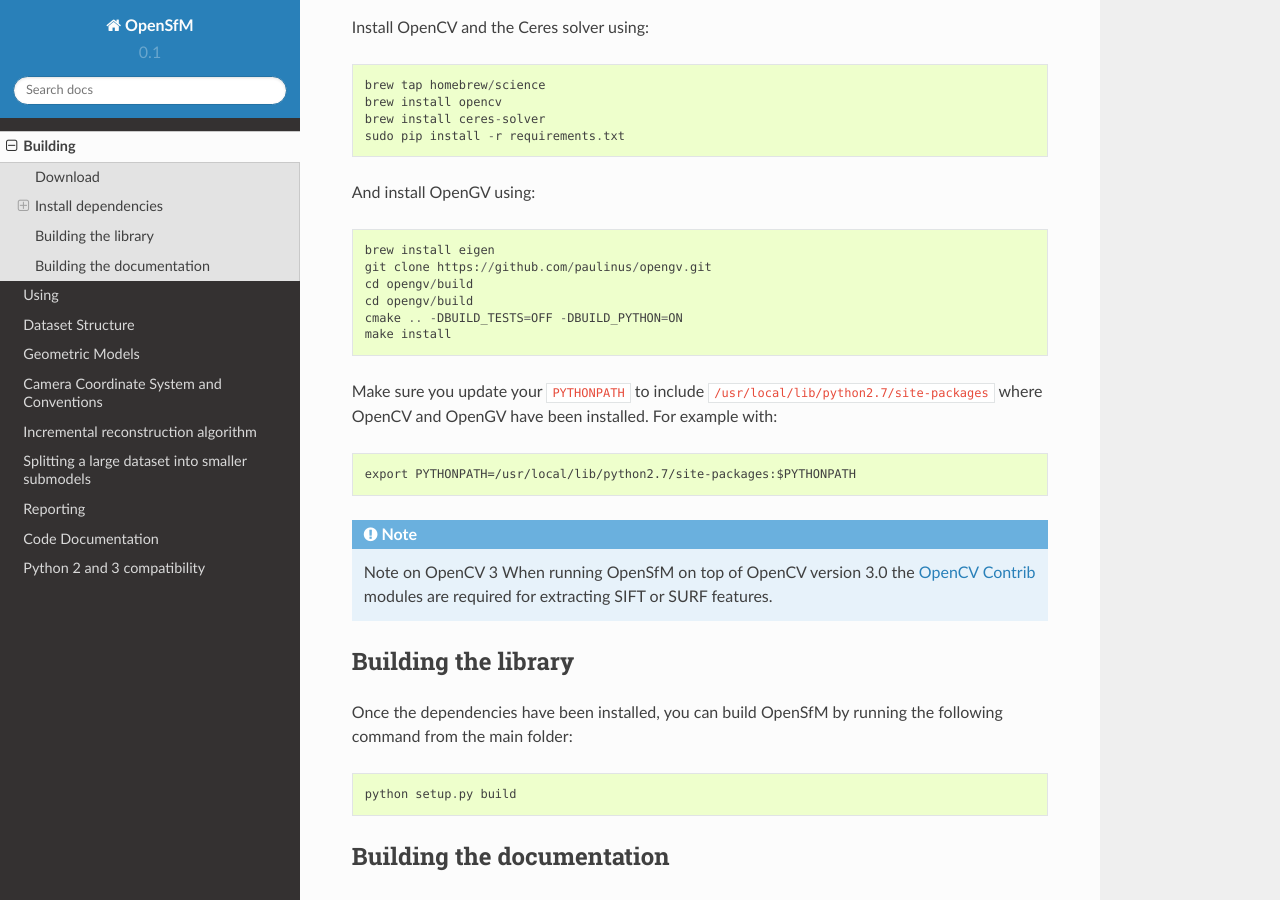
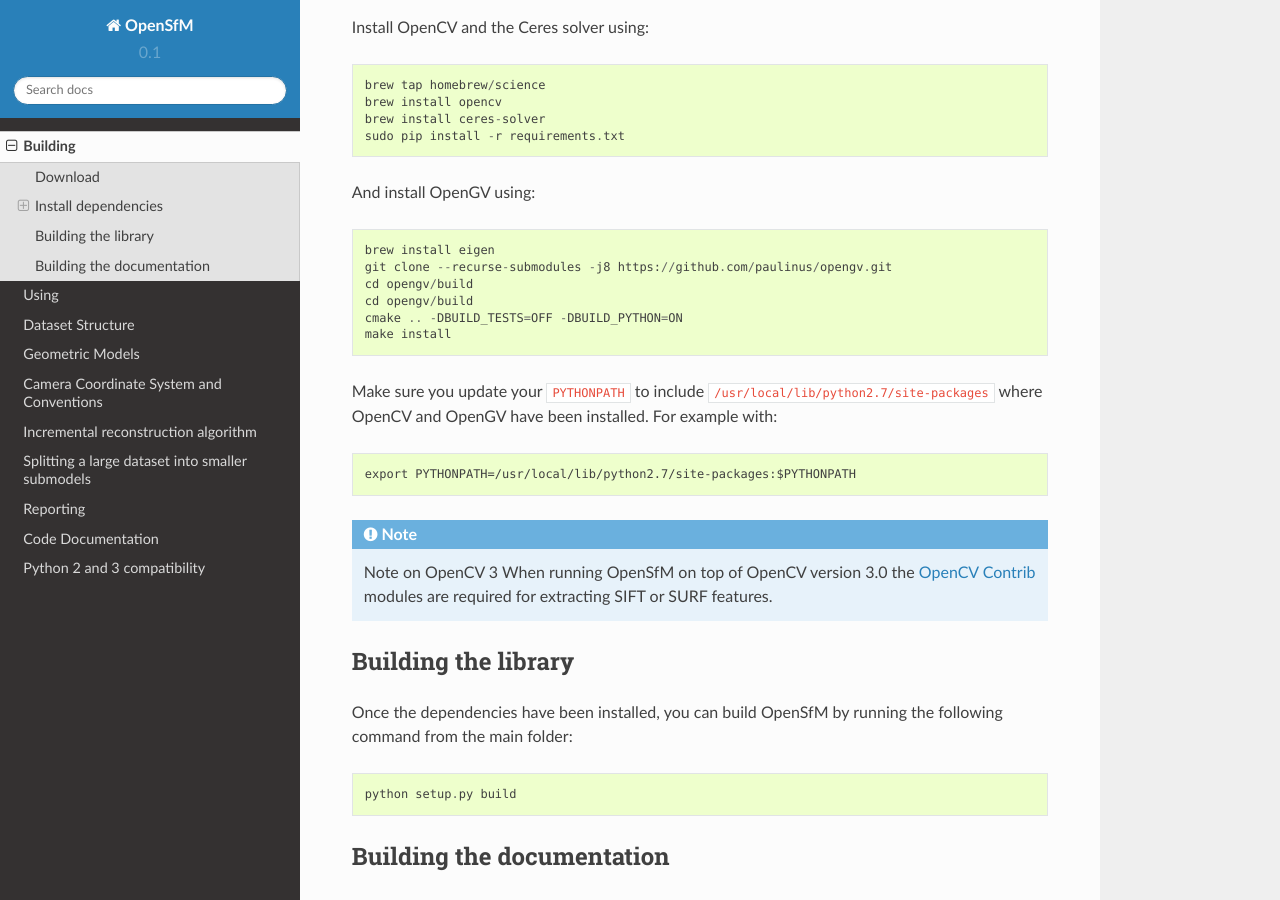
Before and after one commit to mapillary/OpenSfM, a Sphinx documentation site: the page built from doc/source/building.rst, in a window 1280 px wide and 900 px high, scrolled down 987 px. Built offline with Sphinx 7.4.7 and the Read the Docs theme 2.0.0, drawn with Linux system fonts in a browser that asks for light colours.

Commit message:
Update Installation Instructions
Changed: `git clone https://github.com/paulinus/opengv.git` to `git clone --recurse-submodules -j8 https://github.com/paulinus/opengv.git`

Notes:
opengv contains sub modules, we need recursive git cloning

```diff
--- a/doc/source/building.rst
+++ b/doc/source/building.rst
@@ -52,7 +52,7 @@
 And install OpenGV using::
 
     brew install eigen
-    git clone https://github.com/paulinus/opengv.git
+    git clone --recurse-submodules -j8 https://github.com/paulinus/opengv.git
     cd opengv/build
     cd opengv/build
     cmake .. -DBUILD_TESTS=OFF -DBUILD_PYTHON=ON
```
